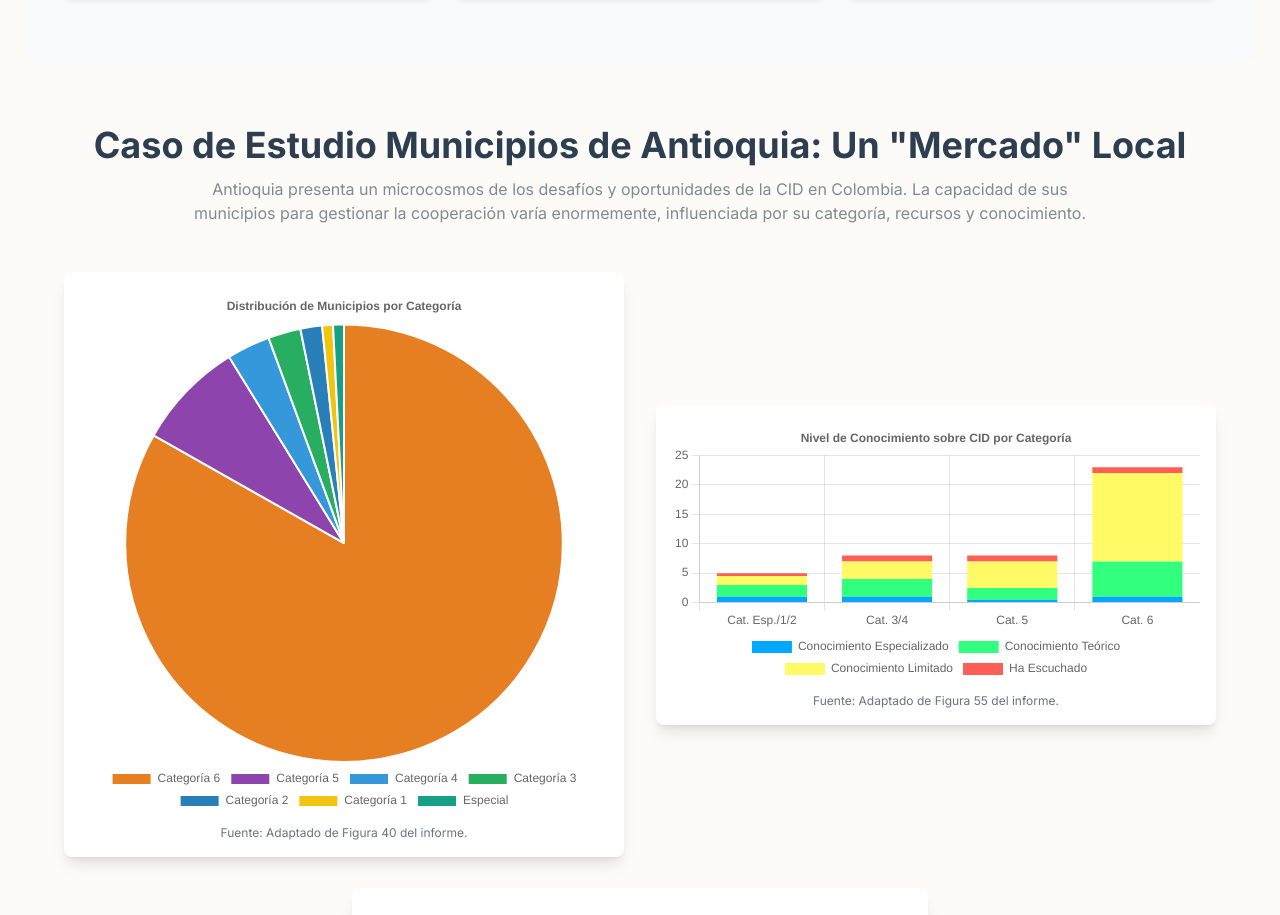
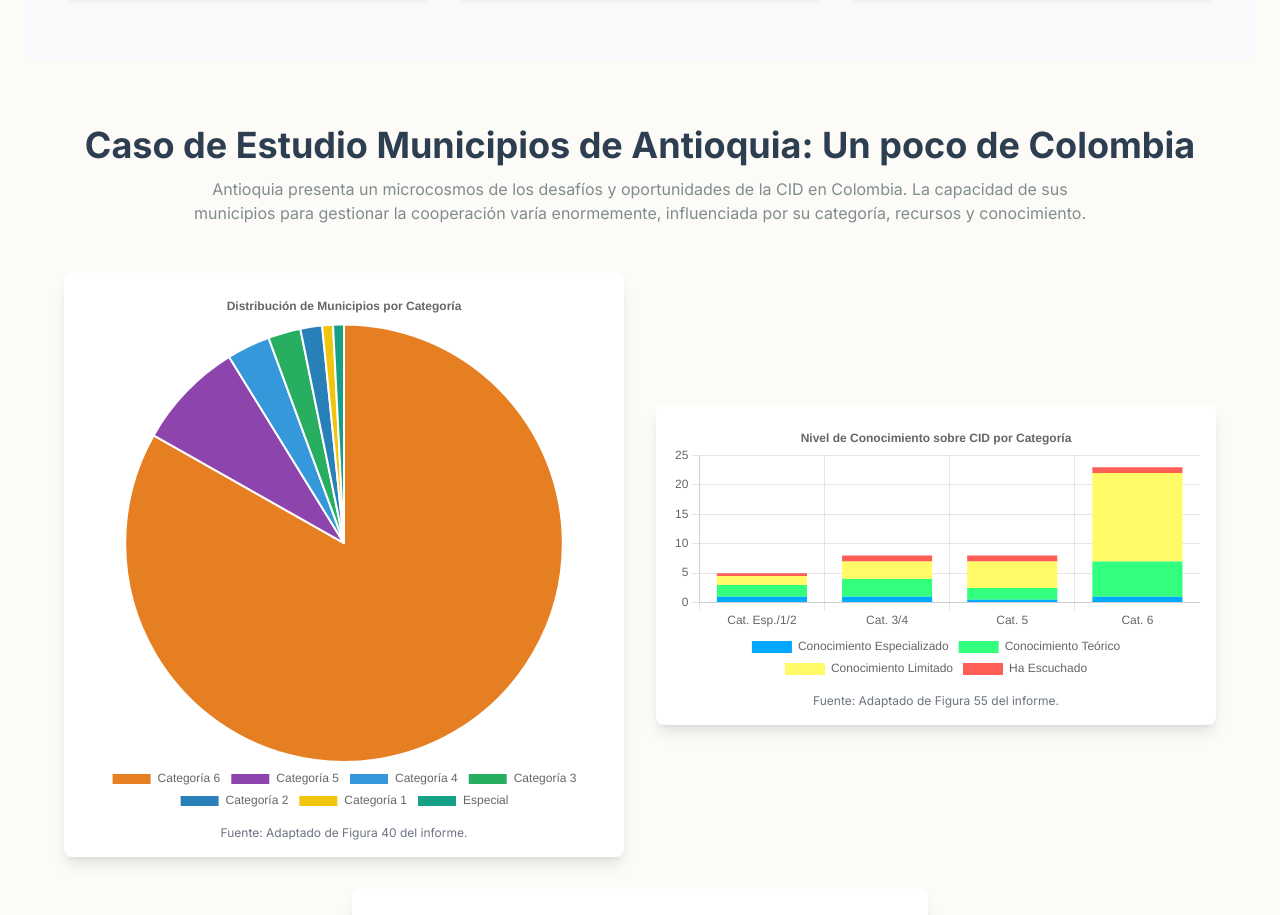
Before and after one commit to JoseAPedrazaB/CooperacionyGestionPublicaLocal, a plain HTML site: page index.html in a window 1280 px wide. Shown: the part 3641-4556 px from the top of the page. Drawn offline with nearby package versions, Linux system fonts and the light colour scheme.

Commit message:
Update index.html

```diff
--- a/index.html
+++ b/index.html
@@ -349,7 +349,7 @@
         <section id="caso-estudio" class="py-16">
             <div class="max-w-6xl mx-auto">
                 <div class="text-center mb-12">
-                    <h2 class="text-3xl md:text-4xl font-bold text-[#2C3E50]">Caso de Estudio Municipios de Antioquia: Un "Mercado" Local</h2>
+                    <h2 class="text-3xl md:text-4xl font-bold text-[#2C3E50]">Caso de Estudio Municipios de Antioquia: Un poco de Colombia</h2>
                     <p class="mt-3 max-w-4xl mx-auto text-[#7F8C8D]">Antioquia presenta un microcosmos de los desafíos y oportunidades de la CID en Colombia. La capacidad de sus municipios para gestionar la cooperación varía enormemente, influenciada por su categoría, recursos y conocimiento.</p>
                 </div>
 
```
